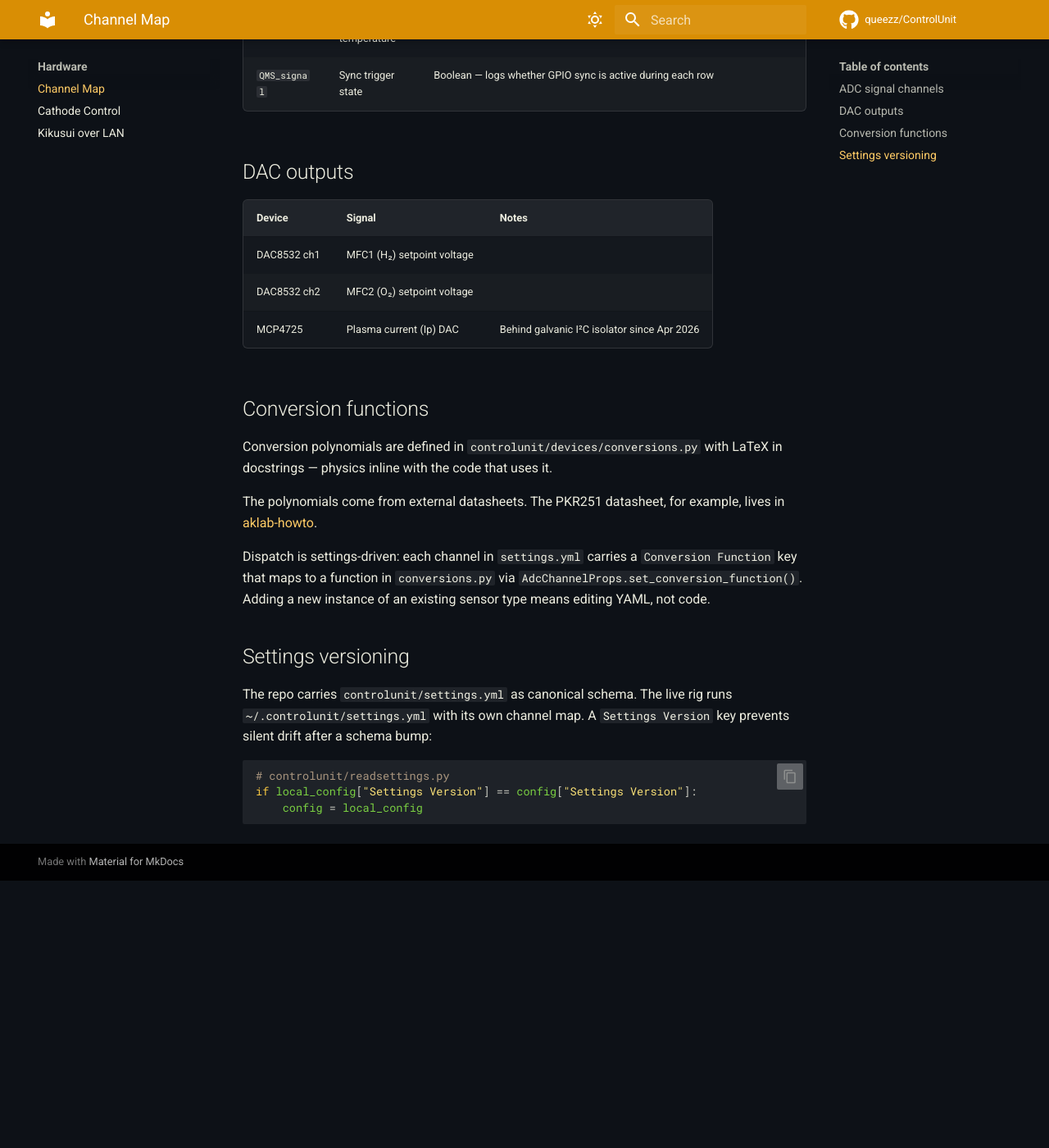
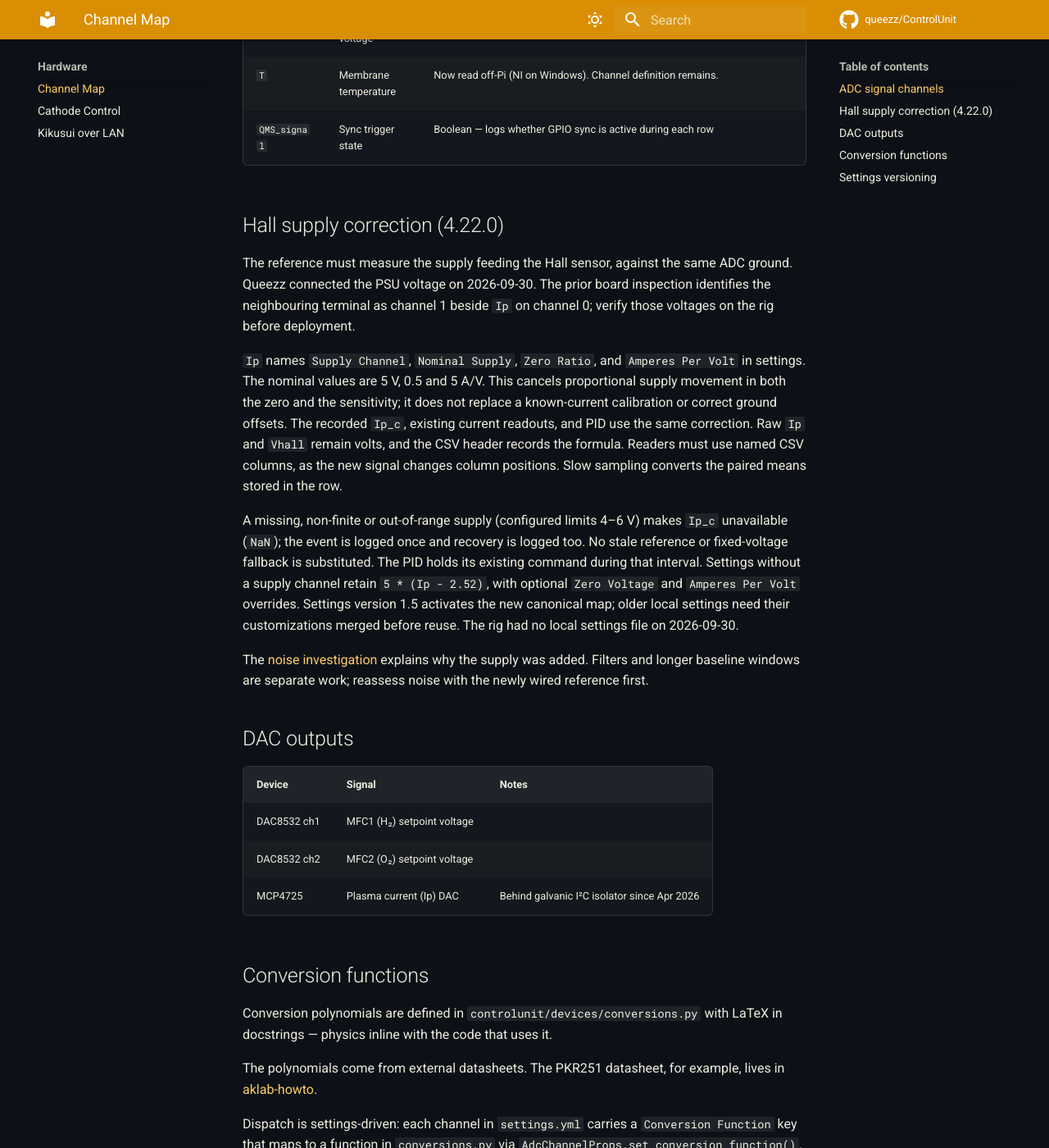
Before and after one commit to queezz/ControlUnit, an MkDocs documentation site: the page built from docs/hardware/channel-map.md, in a window 1280 px wide and 1400 px high, scrolled down 1371 px. Shown: the whole window at 82% size. Built offline with MkDocs 1.6.1 and Material for MkDocs 9.7.7, drawn with Linux system fonts in a browser that asks for light colours; comment, search, counter and statistics services are not loaded; before the commit the page ends 2445 px from its top, so only the background shows below that; some of the changed text lies outside the part shown.

Commit message:
Correct plasma current from its supply — v4.22.0
Record the paired Hall supply reference and apply its ratio to Ip. Preserve raw voltages and formula metadata; hold PID commands on invalid references.

agent: codex

```diff
--- a/controlunit/_version.py
+++ b/controlunit/_version.py
@@ -19,7 +19,7 @@
 # the lab network. The second number moves for a feature, the third for a
 # fix; pyproject.toml carries the same number and a test holds them equal.
 # docs/history.md tells the eras in full.
-__version__ = "4.21.0"
+__version__ = "4.22.0"
 
 __about__ = """
 Version 4: the rig on the lab network.
--- a/docs/hardware/channel-map.md
+++ b/docs/hardware/channel-map.md
@@ -17,7 +17,8 @@ Do not expect hardware build notes here.
 
 | Name | Signal | Sensor / notes |
 |------|--------|----------------|
-| `Ip` | Plasma current | Hall-effect sensor: `5 * (v - 2.52) A` |
+| `Ip` | Plasma current | Hall-effect sensor on channel 0: `25 * (Ip / Vhall - 0.5) A` from 4.22.0; supply-corrected, with the existing provisional 5 A/V sensitivity at 5 V. |
+| `Vhall` | Hall supply reference | Channel 1, read immediately after `Ip`, 10 V range (the 5 V range clips at 5.0176 V). Raw volts retained for diagnosis; no additional display or curve. |
 | `Pu` | Upstream pressure | Pfeiffer single gauge PKR251 (currently operating in Pirani mode — cold-cathode discharge not igniting) |
 | `Pd` | Downstream pressure | Ionization gauge, with `Place: "downstream"` in the settings for the Control dock and the web Gauges card to show beside its short name. Its controller's mode (Torr linear or Pa log) and exponent are recorded per row as `IGmode` and `IGscale`, the columns the file has always had. |
 | `Pu2` | Upstream pressure | Second ionization gauge, wired to channel 16 on 2026-09-15, with its own selector on the Control dock and the web Control tab, and `Place: "upstream"` in the settings for both to show beside its short name. Its mode and exponent are recorded per row as `IGmode_Pu2` and `IGscale_Pu2`, appended after the original columns so nothing an old reader counts on moves. |
@@ -29,6 +30,35 @@ Do not expect hardware build notes here.
 | `Cv` | Cathode voltage | Same as `Ci` — prepared but not deployed |
 | `T` | Membrane temperature | Now read off-Pi (NI on Windows). Channel definition remains. |
 | `QMS_signal` | Sync trigger state | Boolean — logs whether GPIO sync is active during each row |
+
+## Hall supply correction (4.22.0)
+
+The reference must measure the supply feeding the Hall sensor, against the
+same ADC ground. Queezz connected the PSU voltage on 2026-09-30. The prior
+board inspection identifies the neighbouring terminal as channel 1 beside
+`Ip` on channel 0; verify those voltages on the rig before deployment.
+
+`Ip` names `Supply Channel`, `Nominal Supply`, `Zero Ratio`, and `Amperes
+Per Volt` in settings. The nominal values are 5 V, 0.5 and 5 A/V. This
+cancels proportional supply movement in both the zero and the sensitivity;
+it does not replace a known-current calibration or correct ground offsets.
+The recorded `Ip_c`, existing current readouts, and PID use the same
+correction. Raw `Ip` and `Vhall` remain volts, and the CSV header records
+the formula. Readers must use named CSV columns, as the new signal changes
+column positions. Slow sampling converts the paired means stored in the row.
+
+A missing, non-finite or out-of-range supply (configured limits 4–6 V)
+makes `Ip_c` unavailable (`NaN`); the event is logged once and recovery is
+logged too. No stale reference or fixed-voltage fallback is substituted.
+The PID holds its existing command during that interval. Settings without
+a supply channel retain `5 * (Ip - 2.52)`, with optional `Zero Voltage`
+and `Amperes Per Volt` overrides. Settings version 1.5 activates the new
+canonical map; older local settings need their customizations merged before
+reuse. The rig had no local settings file on 2026-09-30.
+
+The [noise investigation](../diagnostics/2026-09-19-hall-sensor-noise.md)
+explains why the supply was added. Filters and longer baseline windows are
+separate work; reassess noise with the newly wired reference first.
 
 ## DAC outputs
 
--- a/pyproject.toml
+++ b/pyproject.toml
@@ -10,7 +10,7 @@ build-backend = "setuptools.build_meta"
 
 [project]
 name = "controlunit"
-version = "4.21.0"
+version = "4.22.0"
 description = "Raspberry Pi plasma-lab control and data acquisition, with a web view on the lab network"
 readme = "README.md"
 requires-python = ">=3.9"
```
Also changed, not shown: .agents/CHANGELOG.md (+10 -0 lines), .agents/directions.md (+1 -10 lines), .agents/log/2026-09-30-hall-supply-reference.md (added, +34 -0 lines), 8 other files.
